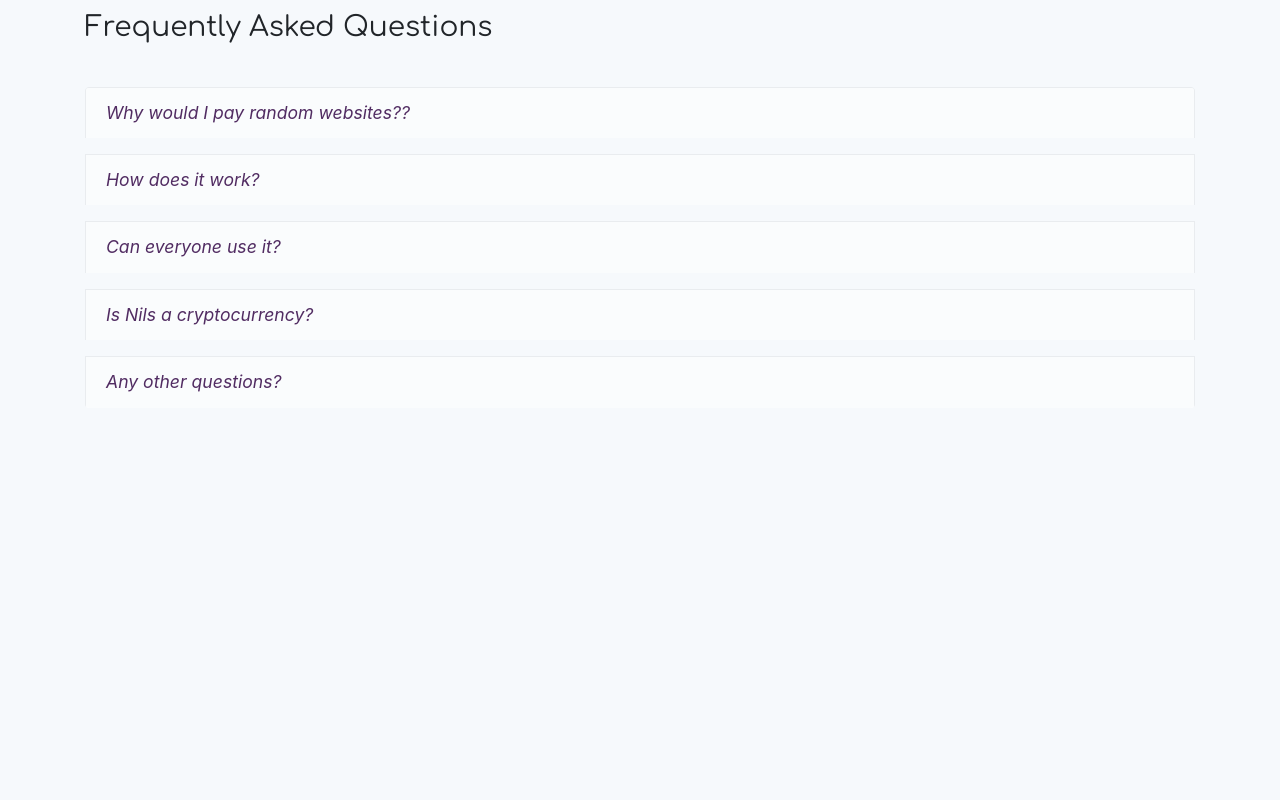
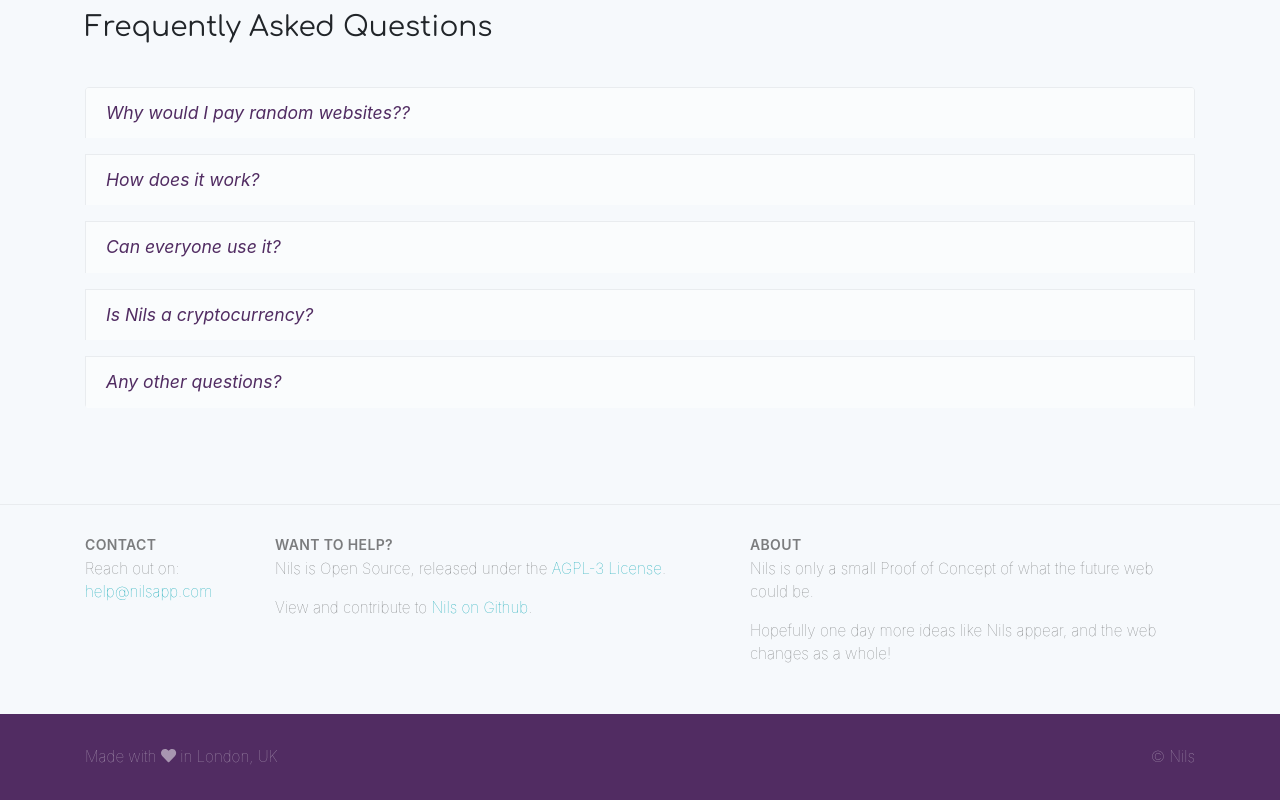
Before and after one commit to nils-app/nils-web, a React (Create React App) app: page / in a window 1280 px wide. Shown: the part 805-1605 px from the top of the page. Before the commit the page ends 1309 px from the top, so only its background shows below. Built offline with nearby package versions, Linux system fonts and the light colour scheme.

Commit message:
added footer to landing page

```diff
--- a/src/assets/scss/index.scss
+++ b/src/assets/scss/index.scss
@@ -15,8 +15,16 @@ html, body, #root, .full-height {
   height: 100%;
 }
 
-.navbar-brand, h1, h2, h3, h4, h5 {
+.navbar-brand, h1, h2, h3 {
   font-family: $headingFont;
+}
+
+h4 {
+  font-size: 14px;
+  font-weight: 600;
+  text-transform: uppercase;
+  letter-spacing: .025em;
+  margin: 0 0 5px;
 }
 
 .navbar.bg-light {
--- /dev/null
+++ b/src/components/Footer/index.scss
@@ -0,0 +1,18 @@
+@import 'assets/scss/variables';
+
+footer {
+  font-size: 0.95em;
+  font-weight: 100;
+
+  .more {
+    padding: 2rem 0;
+    border-top: solid 1px $light;
+    color: fade-out(#000, 0.5);
+  }
+
+  .company {
+    padding: 2rem 0;
+    background: $dark;
+    color: fade-out(#fff, 0.5);
+  }
+}
--- /dev/null
+++ b/src/components/Footer/index.tsx
@@ -0,0 +1,53 @@
+import React from "react";
+import { Container, Row, Col } from "react-bootstrap";
+import { FontAwesomeIcon } from "@fortawesome/react-fontawesome";
+
+import "./index.scss";
+
+type Props = {};
+
+export default (props: Props) => (
+  <footer>
+    <div className="more">
+    <Container>
+        <Row>
+          <Col md={ 2 }>
+            <h4>Contact</h4>
+            <p>
+              Reach out on:<br />
+              <a href="mailto:help@nilsapp.com">help@nilsapp.com</a>
+            </p>
+          </Col>
+          <Col>
+            <h4>Want to help?</h4>
+            <p>
+              Nils is Open Source, released under the <a href="https://github.com/nils-app/nils-web/blob/master/LICENSE">AGPL-3 License</a>.
+            </p>
+            <p>
+              View and contribute to <a href="https://github.com/nils-app">Nils on Github</a>.
+            </p>
+          </Col>
+          <Col>
+            <h4>About</h4>
+            <p>
+              Nils is only a small Proof of Concept of what the future web could be.
+            </p>
+            <p>
+              Hopefully one day more ideas like Nils appear, and the web changes as a whole!
+            </p>
+          </Col>
+        </Row>
+      </Container>
+    </div>
+    <div className="company">
+      <Container>
+        <Row>
+          <Col>Made with <FontAwesomeIcon icon='heart' /> in London, UK</Col>
+          <Col md={2} className='text-right'>
+            &copy; Nils
+          </Col>
+        </Row>
+      </Container>
+    </div>
+  </footer>
+);
--- a/src/lib/icons.ts
+++ b/src/lib/icons.ts
@@ -14,6 +14,7 @@ import {
     faSignInAlt,
     faSave,
     faQuestionCircle,
+    faHeart,
 } from "@fortawesome/free-solid-svg-icons";
 
 import {
@@ -37,6 +38,7 @@ export default () => {
     faSignInAlt,
     faSave,
     faQuestionCircle,
-    faSmile
+    faSmile,
+    faHeart
   );
 };
--- a/src/sections/landing/index.tsx
+++ b/src/sections/landing/index.tsx
@@ -1,6 +1,8 @@
 import React from "react";
 import { Container, Row, Col, Button, Accordion, Card } from "react-bootstrap";
+
 import Navbar from "components/Navbar";
+import Footer from "components/Footer";
 
 import "./index.scss";
 import faq from './faq';
@@ -56,6 +58,7 @@ export default () => {
             </Accordion>
           </Container>
         </section>
+        <Footer />
     </>
   );
 };
```
